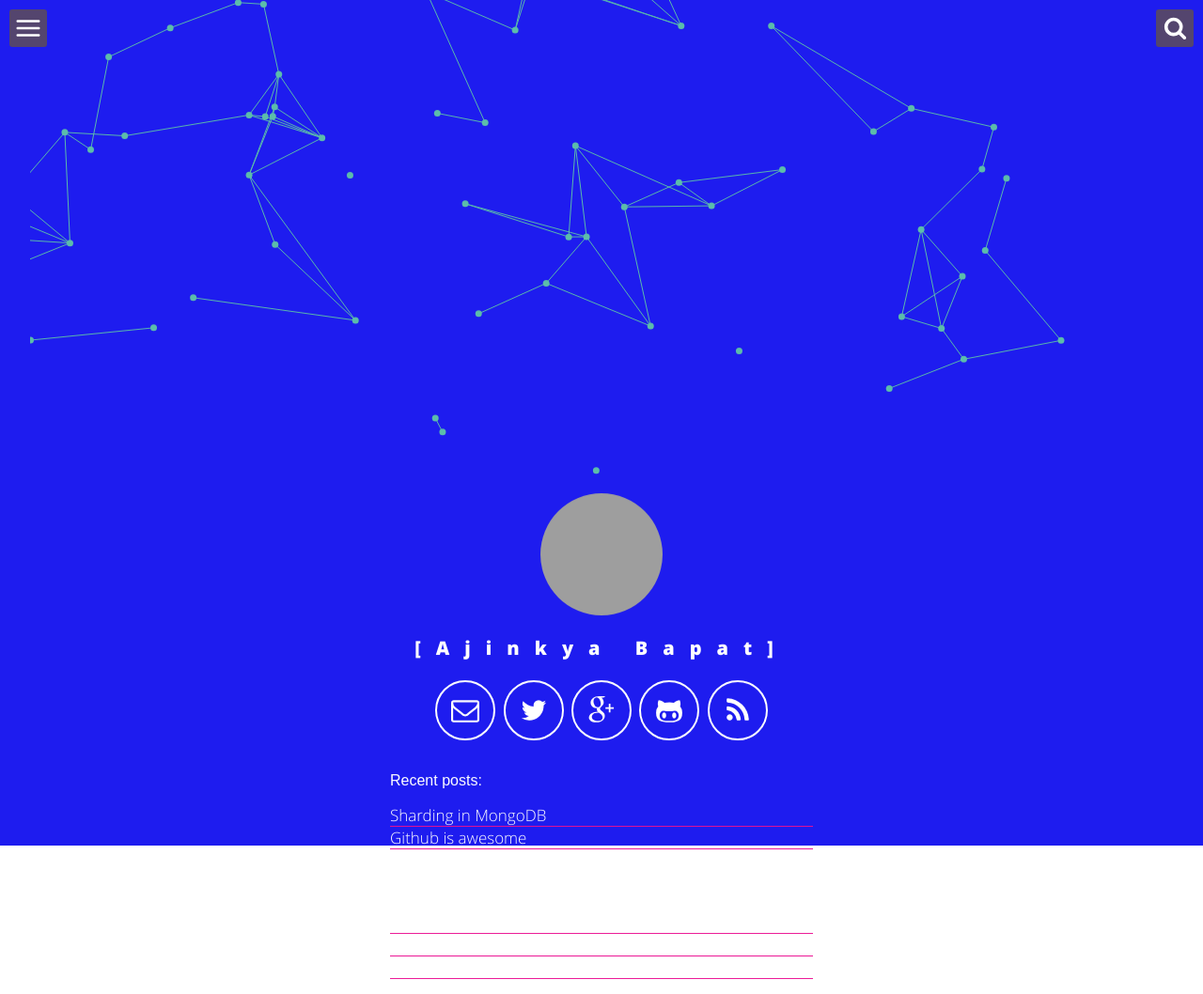
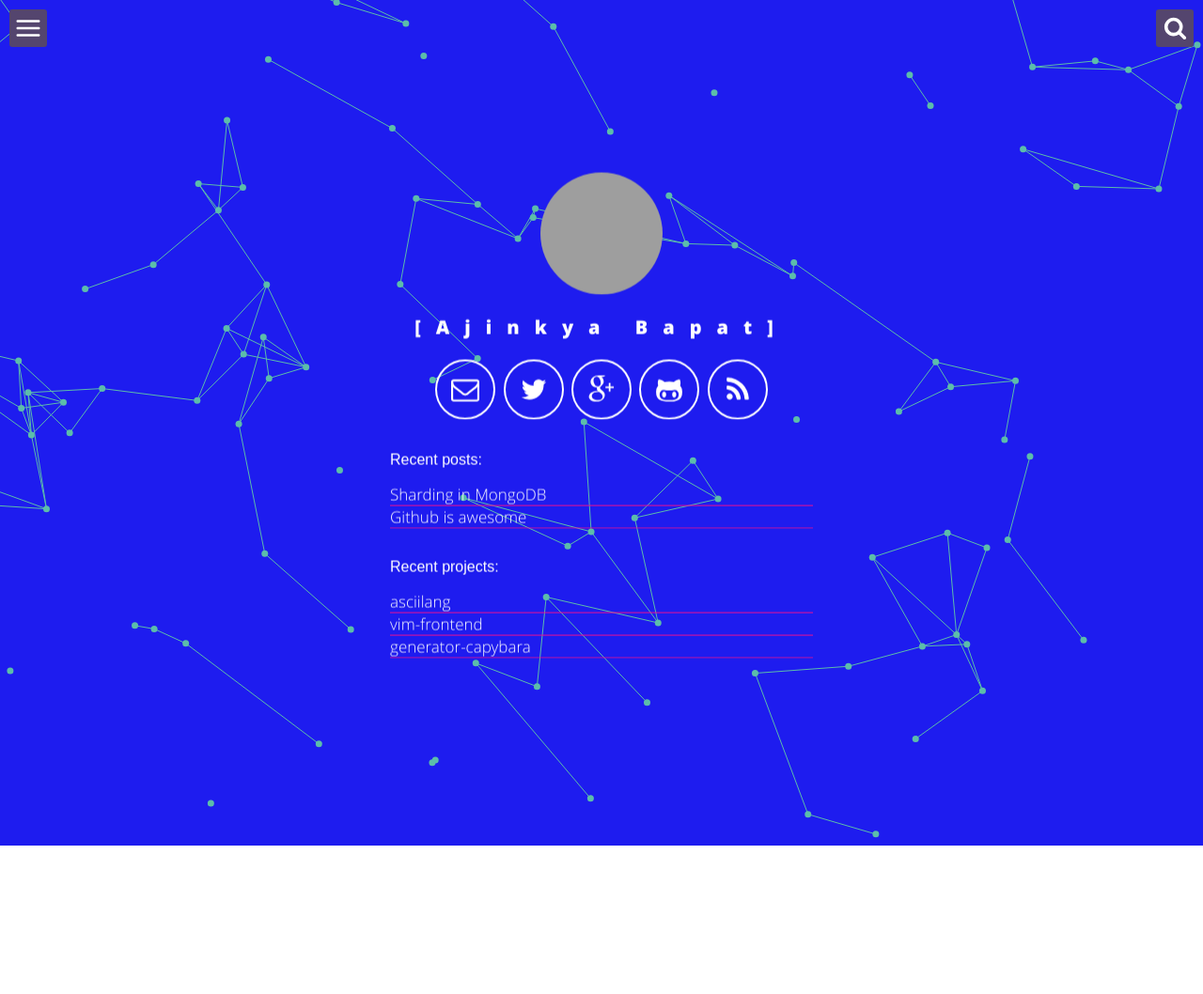
Before and after one commit to AjinkyaBapat/OLDAjinkyaBapat.github, a Jekyll site: the page built from index.html, in a window 1280 px wide. Shown: the whole page at 94% size. Built offline with Jekyll 4.4.1, drawn with Linux system fonts in a browser that asks for light colours; after the commit the page ends 900 px from its top, so only the background shows below that; grey boxes are pictures that could not be loaded.

Commit message:
Added Jekyll theme

```diff
--- a/_includes/header-default.html
+++ b/_includes/header-default.html
@@ -1,6 +1,6 @@
 <header class="header-site" role="banner">
-    <div class="content">
-        <div id="particles">
+    <div id="particles">
+        <div class="content">
 
             <div class="person">
                 <img alt="My photo" src="{{site.profile_picture}}">
```
